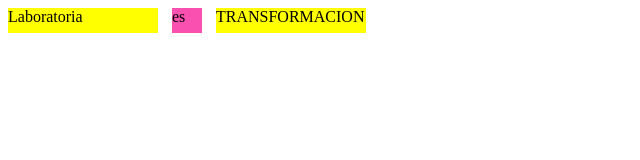
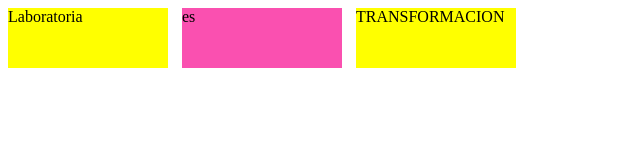
Before and after one commit to ErandyR/banderas, a plain HTML site: page index.html in a window 1280 px wide. Shown: the whole page, without its empty margins (0-640 px from the left). Drawn offline with Linux system fonts and the light colour scheme.

Commit message:
cuarto ejercicio

```diff
--- a/assets/css/main.css
+++ b/assets/css/main.css
@@ -1,14 +1,14 @@
 .bandera{
   display: inline-block;
   background: #FFFF00;
-  height: 25px;
-  width: 150px;
+  height: 60px;
+  width: 160px;
   margin-right: 10px;
 }
 .bandera2 {
   display: inline-block;
   background: #FA50B0;
-  height: 25px;
-  width: 30px;
+  height: 60px;
+  width: 160px;
   margin-right: 10px;
 }
```
